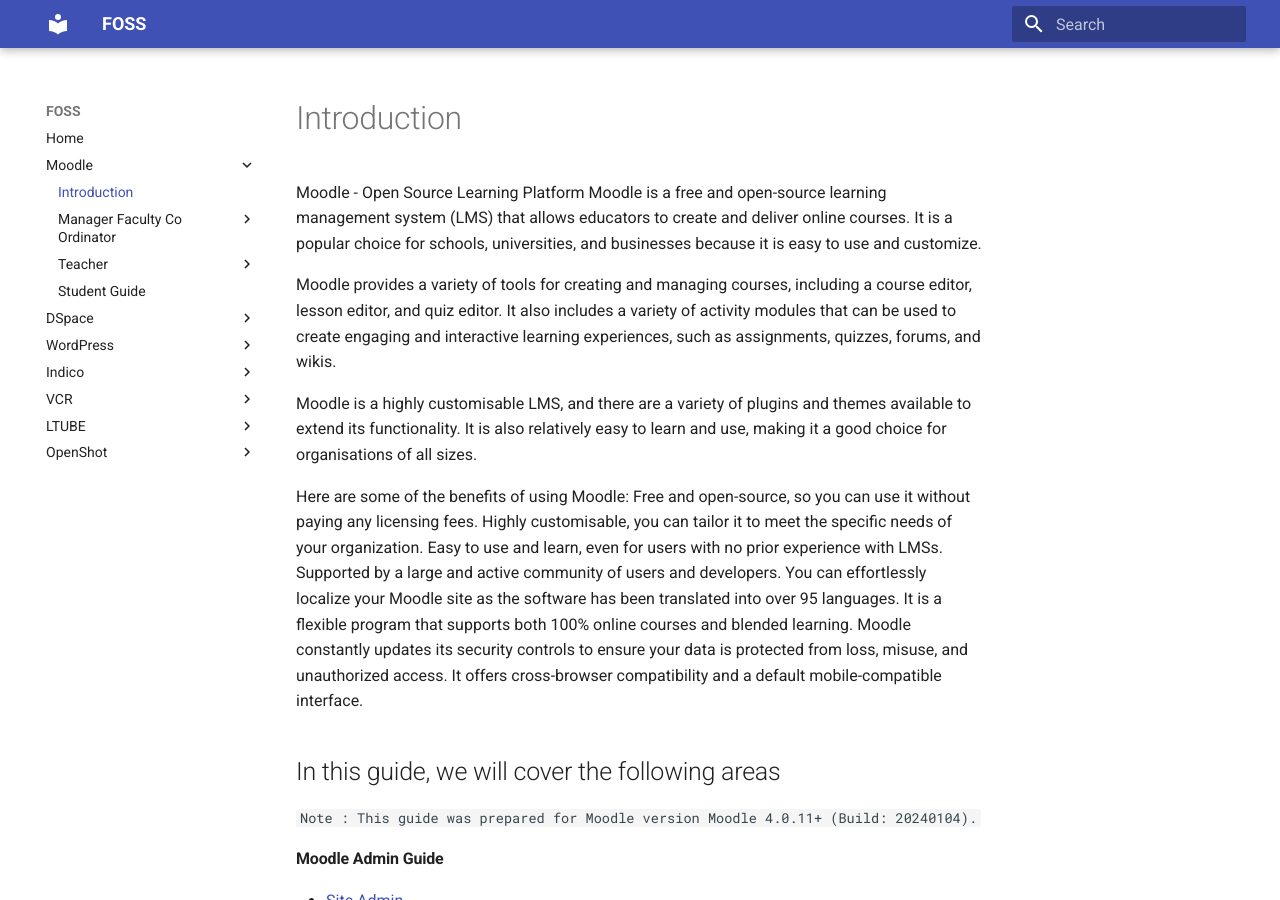
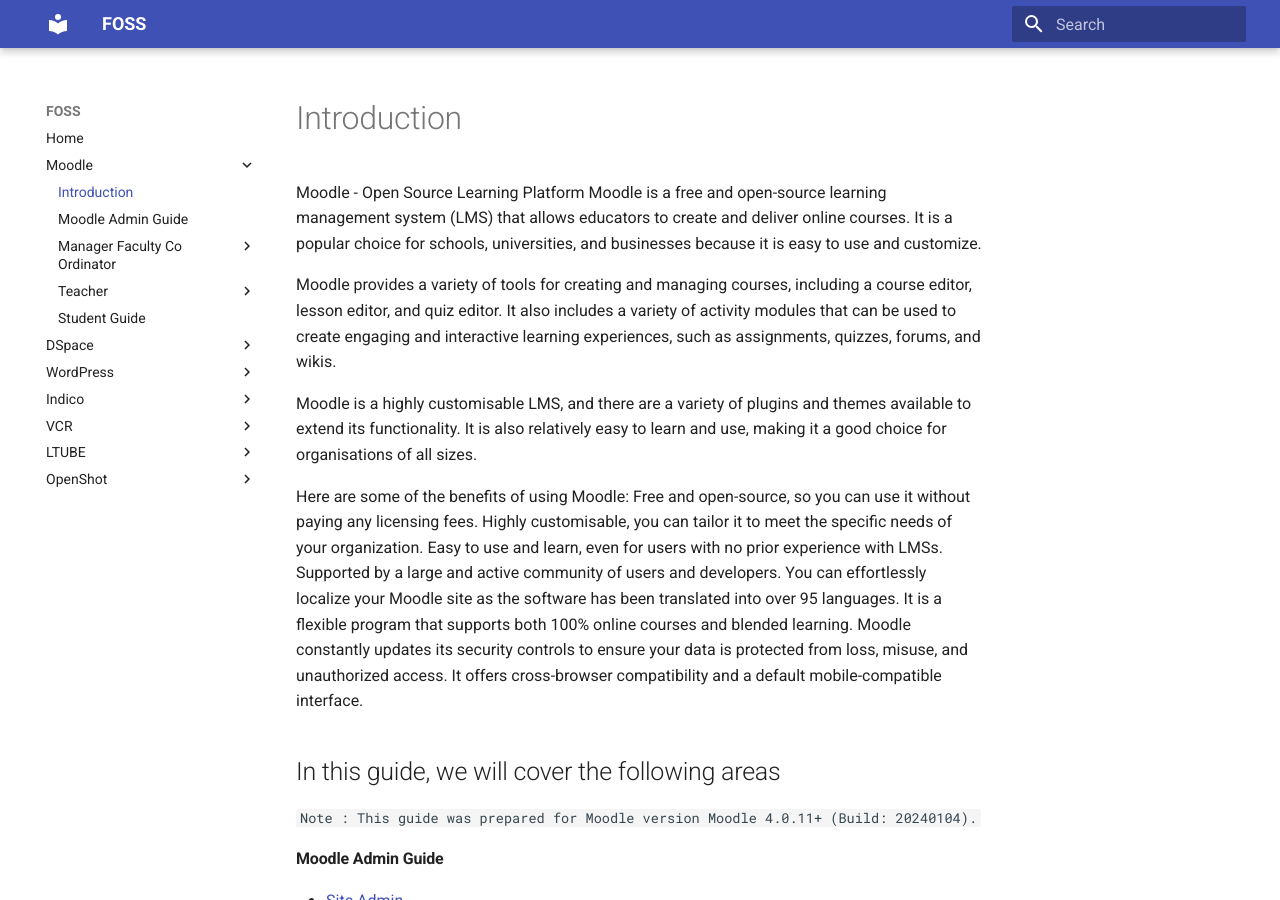
Before and after one commit to LEARN-LK/FOSS-LABWORK-HOST, an MkDocs documentation site: the page built from docs/moodle/moodleReadme.md, in a window 1280 px wide and 900 px high. Built offline with MkDocs 1.6.1 and Material for MkDocs 9.7.7, drawn with Linux system fonts in a browser that asks for light colours.

Commit message:
Update mkdocs.yml

```diff
--- a/mkdocs.yml
+++ b/mkdocs.yml
@@ -7,6 +7,7 @@
   - Home: index.md
   - Moodle:
     - Introduction: moodle/moodleReadme.md
+    - Moodle Admin Guide : moodle/admin/site-admin.md
     - Manager Faculty Co Ordinator :
       - Moodle Manager: moodle/managerfaculty/manager.md
       - Adding a Course Category: moodle/managerfaculty/add.md
```
